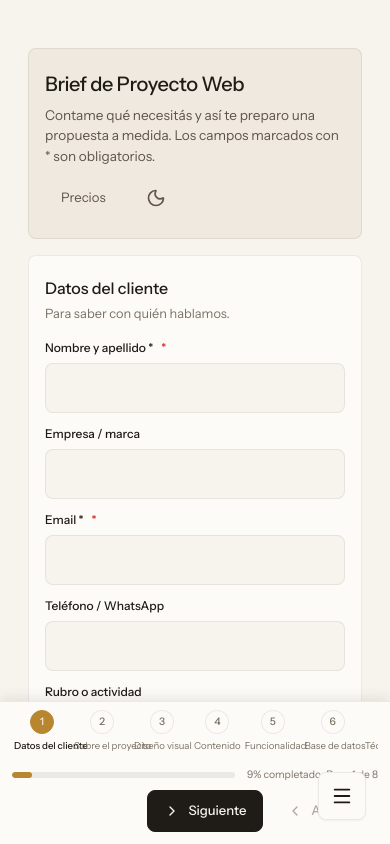
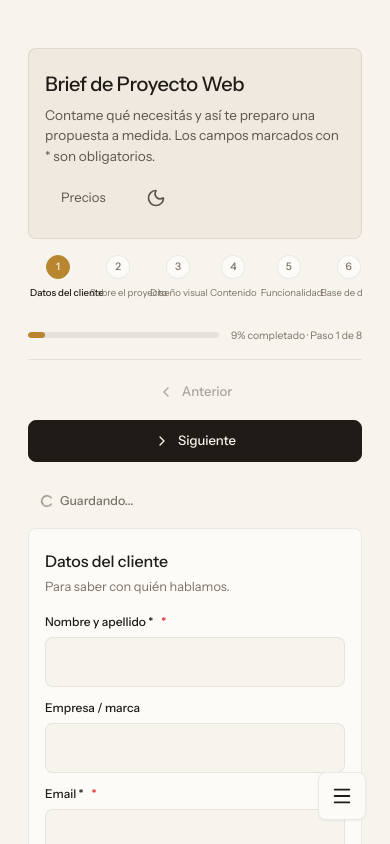
Before and after one commit to rensga/brief_project, a React (Vite) app: page / in a window 390 px wide. Shown: the top 844 px of the page. Built offline with nearby package versions, Linux system fonts and the light colour scheme.

Commit message:
Revert "Eliminar indicador guardando, stepper como barra fija inferior con botón bloqueado"
This reverts commit 4f426de9629da3e9e3ea4c833f61068e527a032e.

```diff
--- a/src/App.tsx
+++ b/src/App.tsx
@@ -13,6 +13,7 @@ import { Prices } from './components/Prices';
 import { Stepper, STEPS } from './components/Stepper';
 import { BriefPreview } from './components/BriefPreview';
 import { ModalOverlay } from './components/ModalOverlay';
+import { SaveStatus } from './components/SaveStatus';
 import { briefSchema, type BriefData } from './lib/validation';
 import { useBriefActions } from './hooks/useBriefActions';
 
@@ -51,7 +52,7 @@ function BriefForm({ onNavigateToPrices }: { onNavigateToPrices: () => void }) {
   });
 
   const { register, formState: { errors }, getValues } = form;
-  const { sending, progress, onClear, onExport, onPrint, onSend } = useBriefActions(form, addToast);
+  const { sending, progress, saveState, onClear, onExport, onPrint, onSend } = useBriefActions(form, addToast);
 
   const handleClear = () => {
     setShowClearDialog(false);
@@ -162,6 +163,8 @@ function BriefForm({ onNavigateToPrices }: { onNavigateToPrices: () => void }) {
           progress={progress}
         />
 
+        {/* Save status indicator */}
+        <SaveStatus state={saveState} />
 
         <form id="brief" noValidate className="brief-form">
           {sectionMap(currentStep, register, errors)}
--- a/src/components/Stepper.tsx
+++ b/src/components/Stepper.tsx
@@ -1,5 +1,5 @@
 import { useState, useCallback } from 'react';
-import { ChevronLeft, ChevronRight, Check, Send, Lock } from 'lucide-react';
+import { ChevronLeft, ChevronRight, Check, Eye, Send } from 'lucide-react';
 import { Button } from './Button';
 import { ModalOverlay } from './ModalOverlay';
 
@@ -146,10 +146,9 @@ export function Stepper({
               variant="primary"
               onClick={handleSend}
               loading={sending}
-              disabled={progress < 100}
-              icon={progress < 100 ? <Lock size={16} /> : <Send size={16} />}
+              icon={<Eye size={16} />}
             >
-              {sending ? 'Enviando...' : progress < 100 ? `Enviar brief (${progress}%)` : 'Enviar brief'}
+              {sending ? 'Enviando...' : 'Enviar brief'}
             </Button>
           ) : (
             <Button
@@ -158,7 +157,7 @@ export function Stepper({
               className={hasErrors ? 'has-errors' : ''}
               icon={<ChevronRight size={16} />}
             >
-              Siguiente
+              {isLastFormStep ? 'Ver vista previa' : 'Siguiente'}
             </Button>
           )}
         </div>
--- a/src/styles/_components.css
+++ b/src/styles/_components.css
@@ -523,26 +523,18 @@
   color: var(--ink);
 }
 
-/* ---- Stepper — Fixed bottom bar on desktop ---- */
+/* ---- Stepper ---- */
 
 .stepper {
-  position: fixed;
-  bottom: 0;
-  left: 0;
-  right: 0;
-  background: var(--card);
-  border-top: 1px solid var(--line);
-  padding: 12px 24px 16px;
-  z-index: 50;
-  box-shadow: 0 -4px 12px rgba(0, 0, 0, 0.08);
+  margin-bottom: 24px;
 }
 
 .step-indicators {
   display: flex;
   gap: 8px;
-  margin-bottom: 12px;
+  margin-bottom: 16px;
   overflow-x: auto;
-  padding-bottom: 4px;
+  padding-bottom: 8px;
   padding-right: 4px;
   -webkit-overflow-scrolling: touch;
 }
@@ -560,7 +552,7 @@
   display: flex;
   flex-direction: column;
   align-items: center;
-  gap: 6px;
+  gap: 8px;
   flex-shrink: 0;
   cursor: default;
   position: relative;
@@ -623,7 +615,7 @@
   display: flex;
   align-items: center;
   gap: 12px;
-  margin-bottom: 12px;
+  margin-bottom: 16px;
 }
 
 .stepper-progress-track {
@@ -653,8 +645,9 @@
 .stepper-actions {
   display: flex;
   justify-content: space-between;
-  align-items: center;
   gap: 12px;
+  padding-top: 12px;
+  border-top: 1px solid var(--line);
 }
 
 /* ---- Save Status ---- */
--- a/src/styles/_layout.css
+++ b/src/styles/_layout.css
@@ -7,7 +7,7 @@
 .app {
   max-width: 860px;
   margin: 0 auto;
-  padding: 24px 16px 260px;
+  padding: 24px 16px 120px;
 }
 
 /* ---- Header ---- */
--- a/src/styles/_responsive.css
+++ b/src/styles/_responsive.css
@@ -6,7 +6,7 @@
 
 @media (max-width: 480px) {
   .app {
-    padding: 16px 12px 220px;
+    padding: 16px 12px 110px;
   }
 
   header.top {
@@ -132,15 +132,10 @@
     padding: 12px 16px;
   }
 
-  /* Stepper mobile — send button on the left */
-  .stepper {
-    padding: 8px 12px 12px;
-  }
-
+  /* Stepper mobile */
   .step-indicators {
     gap: 0;
-    padding-bottom: 6px;
-    margin-bottom: 8px;
+    padding-bottom: 12px;
   }
 
   .step-indicator {
@@ -164,29 +159,19 @@
     width: calc(100% - 24px);
   }
 
-  .stepper-progress {
-    margin-bottom: 8px;
-  }
-
   .stepper-progress-text {
     font-size: 0.65rem;
     min-width: 100px;
   }
 
   .stepper-actions {
-    flex-direction: row-reverse;
+    flex-direction: column;
     gap: 8px;
-    justify-content: flex-start;
   }
 
   .stepper-actions .btn {
-    width: auto;
-    flex: 0 1 auto;
+    width: 100%;
     justify-content: center;
-  }
-
-  .stepper-actions .btn-ghost {
-    flex-shrink: 0;
   }
 
   /* Preview mobile */
@@ -213,7 +198,7 @@
 
 @media (min-width: 481px) and (max-width: 768px) {
   .app {
-    padding: 20px 16px 240px;
+    padding: 20px 16px 110px;
   }
 
   header.top {
@@ -265,7 +250,7 @@
 @media (min-width: 769px) and (max-width: 1024px) {
   .app {
     max-width: 720px;
-    padding: 28px 20px 260px;
+    padding: 28px 20px 110px;
   }
 
   header.top {
```
